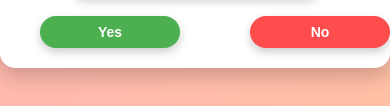
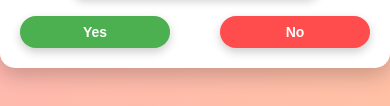
Before and after one commit to Dilshad09812/be-my-valentine, a plain HTML site: page index.html in a window 390 px wide. Shown: the part 539-645 px from the top of the page. Drawn offline with Linux system fonts and the light colour scheme.

Commit message:
Update style.css

```diff
--- a/style.css
+++ b/style.css
@@ -21,7 +21,7 @@ body {
     padding: 25px 15px;
     border-radius: 15px;
     box-shadow: 0 8px 20px rgba(0, 0, 0, 0.2);
-    overflow: hidden;
+    overflow: hidden; /* Prevent button from going outside */
 }
 
 /* Question Styling */
@@ -44,9 +44,10 @@ body {
 /* Button Group */
 .btn-group {
     display: flex;
-    justify-content: center;
+    justify-content: space-between; /* Align buttons to left and right */
     width: 100%;
-    padding: 0 20px;
+    max-width: 400px; /* Adjust the maximum width */
+    margin: 0 auto; /* Center align the buttons container */
 }
 
 /* Buttons */
@@ -58,6 +59,7 @@ button {
     border-radius: 50px;
     cursor: pointer;
     transition: transform 0.3s ease, background-color 0.3s ease, left 0.3s ease, top 0.3s ease;
+    width: 45%; /* Reduce width for buttons */
 }
 
 button:focus {
@@ -83,13 +85,12 @@ button:focus {
     box-shadow: 0 4px 10px rgba(0, 0, 0, 0.2);
 }
 
-/* Button Hover */
 .no-btn:hover {
     background-color: #e43e3e;
     transform: scale(1.05);
 }
 
-/* Mobile Mode */
+/* Mobile Mode - Buttons Centered */
 @media (max-width: 768px) {
     .wrapper {
         width: 95%;
@@ -105,14 +106,16 @@ button:focus {
         max-width: 70%;
     }
 
+    /* Buttons Centered in Mobile */
     .btn-group {
         justify-content: space-between;
         gap: 10px;
+        width: 100%;
     }
 
     .yes-btn, .no-btn {
         position: static;
-        width: 40%;
+        width: 45%;
         max-width: 150px;
     }
 
```
